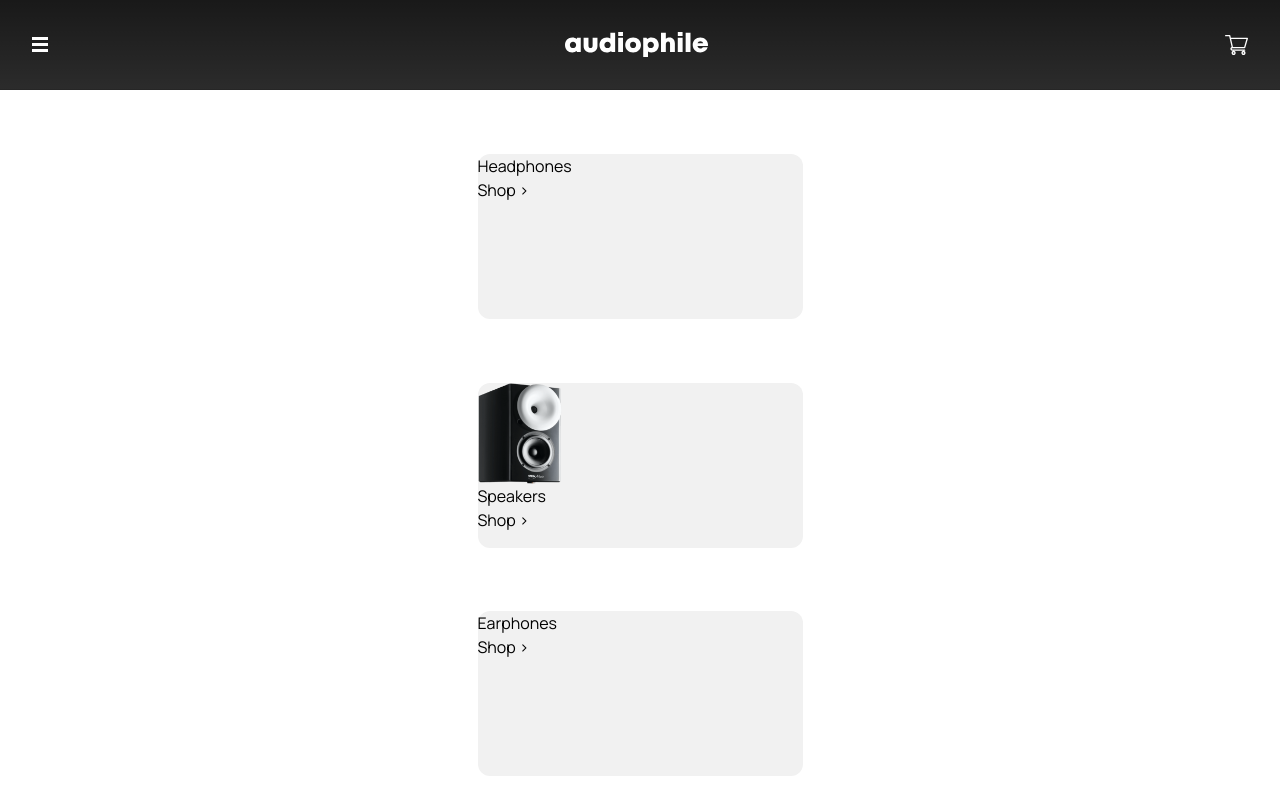
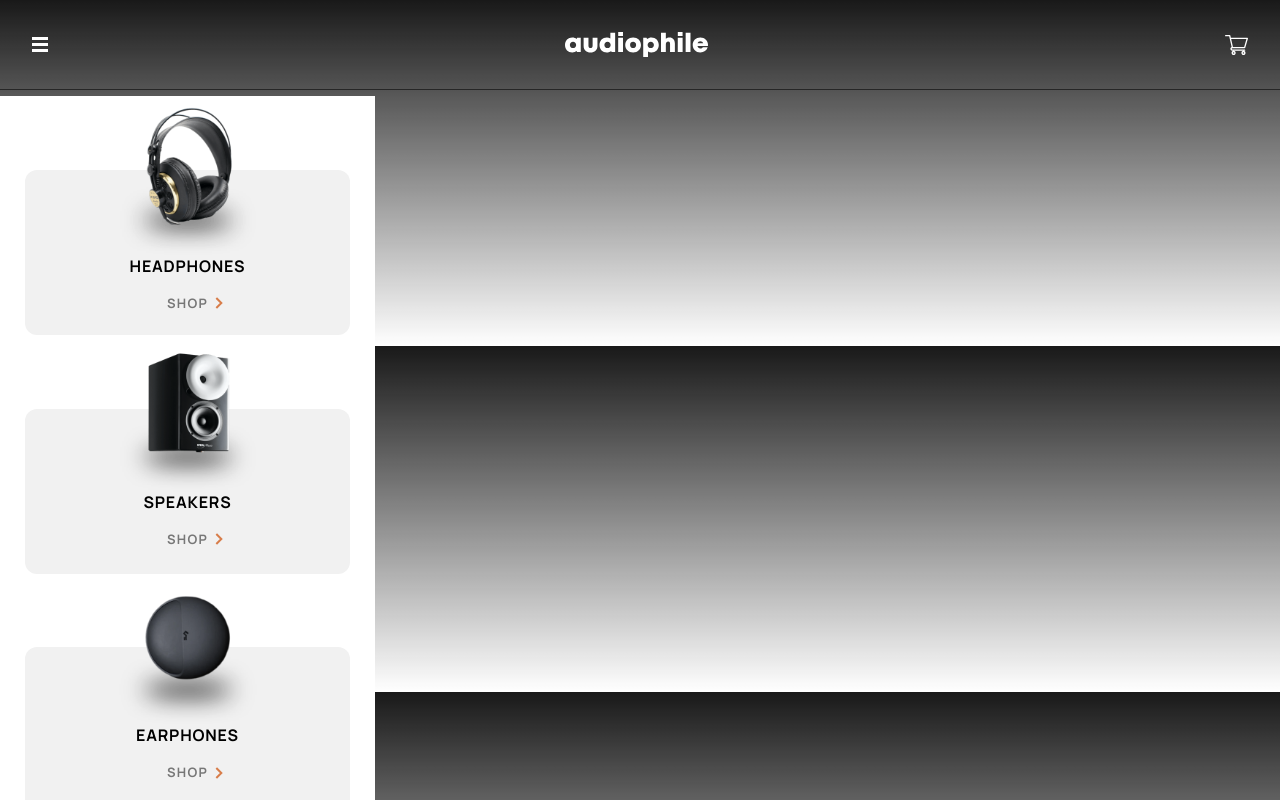
Before and after one commit to maxh1231/audiophile-ecommerce, a Next.js app: page / in a window 1280 px wide. Both pictures are taken after a click on the item 40 px from the left and 44 px from the top of the page. Shown: the top 800 px of the page. Built offline with nearby package versions, Linux system fonts and the light colour scheme.

Commit message:
animations for menu open/close

```diff
--- a/src/components/Nav.tsx
+++ b/src/components/Nav.tsx
@@ -1,6 +1,10 @@
 import Link from "next/link";
 import menu from "../assets/shared/tablet/icon-hamburger.svg";
-import mobileSpeakerMenu from '../assets/home/mobile/image-speaker-zx9.png'
+import mobileSpeakerMenu from '../assets/shared/desktop/image-category-thumbnail-speakers.png'
+import mobileEarphoneMenu from '../assets/shared/desktop/image-category-thumbnail-earphones.png'
+import mobileHeadphonesMenu from '../assets/shared/desktop/image-category-thumbnail-headphones.png'
+import arrowRight from '../assets/shared/desktop/icon-arrow-right.svg'
+// src / assets / shared / desktop / image - category - thumbnail - earphones.png
 import { useState } from "react";
 
 const Nav = () => {
@@ -31,21 +35,31 @@ const Nav = () => {
                 </li>
             </ul>
             {activeMenu &&
-                <div className="relative h-[750px] bg-[#FFFFFF] width-full flex flex-col items-center justify-evenly">
-                    <div className="w-[325px] h-[165px] rounded-xl bg-[#F1F1F1]">
-                        <Link href='/headphones'>Headphones</Link>
-                        <p className="text-black">Shop &gt;</p>
-                    </div>
-                    <div className="w-[325px] h-[165px] rounded-xl bg-[#F1F1F1]">
-                        <img src={mobileSpeakerMenu.src} alt="" className="w-[84px] h-[101px]" />
-                        <Link href='/speakers'>Speakers</Link>
-                        <p className="text-black">Shop &gt;</p>
-
-                    </div>
-                    <div className="w-[325px] h-[165px] rounded-xl bg-[#F1F1F1]">
-                        <Link href='/earphones'>Earphones</Link>
-                        <p className="text-black">Shop &gt;</p>
-                    </div>
+                <div className="fadeIn absolute overflow-hidden top-24 h-[750px] bg-[#FFFFFF] w-[375px] flex flex-col items-center justify-evenly">
+                    <Link href='/headphones' className="flex flex-col justify-center items-center w-[325px] h-[165px] rounded-xl bg-[#F1F1F1] mt-10">
+                        <img src={mobileHeadphonesMenu.src} alt="" className="relative bottom-10 object-cover w-[160px] h-[160px]" />
+                        <h2 className="relative bottom-12 text-black font-extrabold tracking-wider">HEADPHONES</h2>
+                        <div>
+                            <p className="relative bottom-8 text-black font-bold tracking-widest text-[13px] opacity-50">SHOP </p>
+                            <img src={arrowRight.src} alt="" className="relative bottom-12 left-12 " />
+                        </div>
+                    </Link>
+                    <Link href='/speakers' className="flex flex-col justify-center items-center w-[325px] h-[165px] rounded-xl bg-[#F1F1F1] mt-10">
+                        <img src={mobileSpeakerMenu.src} alt="" className="relative bottom-10 object-cover w-[160px] h-[160px]" />
+                        <h2 className="relative bottom-12 text-black font-extrabold tracking-wider">SPEAKERS</h2>
+                        <div>
+                            <p className="relative bottom-8 text-black font-bold tracking-widest text-[13px] opacity-50">SHOP </p>
+                            <img src={arrowRight.src} alt="" className="relative bottom-12 left-12 " />
+                        </div>
+                    </Link>
+                    <Link href='/earphones' className="flex flex-col justify-center items-center w-[325px] h-[165px] rounded-xl bg-[#F1F1F1] mt-10">
+                        <img src={mobileEarphoneMenu.src} alt="" className="relative bottom-10 object-cover w-[160px] h-[160px]" />
+                        <h2 className="relative bottom-12 text-black font-extrabold tracking-wider">EARPHONES</h2>
+                        <div>
+                            <p className="relative bottom-8 text-black font-bold tracking-widest text-[13px] opacity-50">SHOP </p>
+                            <img src={arrowRight.src} alt="" className="relative bottom-12 left-12  " />
+                        </div>
+                    </Link>
 
 
 
--- a/src/styles/globals.css
+++ b/src/styles/globals.css
@@ -96,3 +96,36 @@ a {
     color-scheme: dark;
   }
 }
+
+.fadeIn {
+  -webkit-animation: slide-in-top 0.5s ease-in-out both;
+  animation: slide-in-top 0.5s ease-in-out both;
+}
+
+@-webkit-keyframes slide-in-top {
+  0% {
+    -webkit-transform: translateY(-100px);
+    transform: translateY(-100px);
+    opacity: 0;
+  }
+
+  100% {
+    -webkit-transform: translateY(0);
+    transform: translateY(0);
+    opacity: 1;
+  }
+}
+
+@keyframes slide-in-top {
+  0% {
+    -webkit-transform: translateY(-100px);
+    transform: translateY(-100px);
+    opacity: 0;
+  }
+
+  100% {
+    -webkit-transform: translateY(0);
+    transform: translateY(0);
+    opacity: 1;
+  }
+}
```
